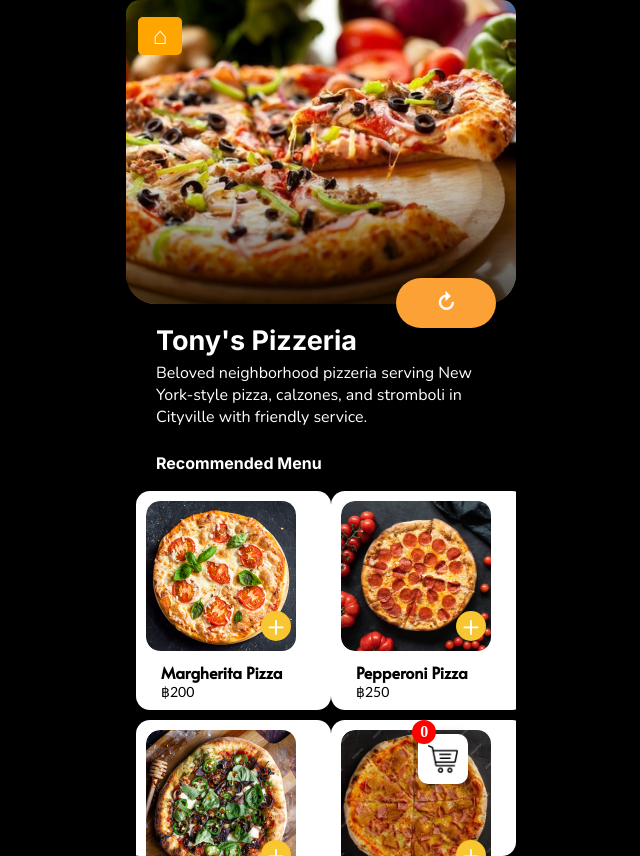
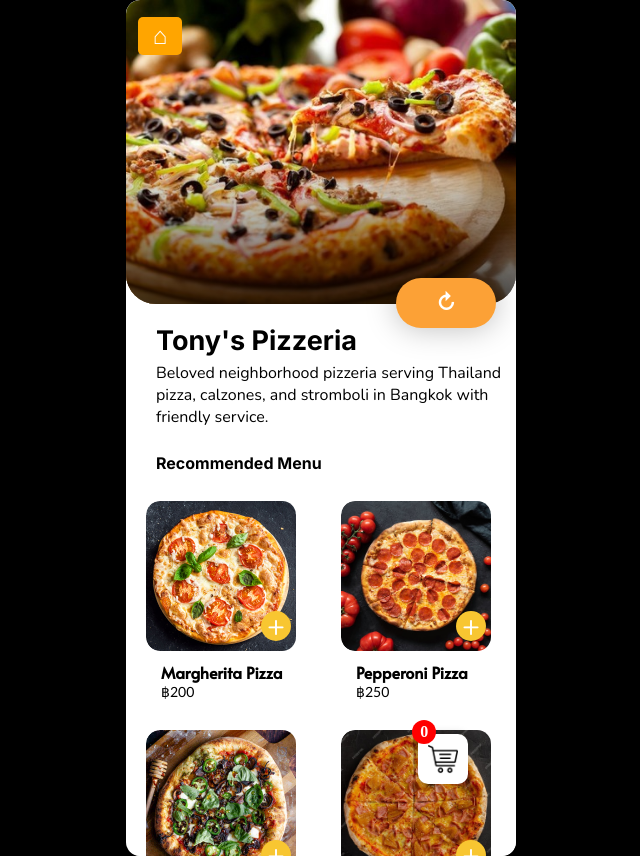
Before and after one commit to waritctd/Trial, a plain HTML site: page Restaurant-Pages/Restaurant1/restaurant.html in a window 1280 px wide. Shown: the whole page, without its empty margins (319-959 px from the left). Drawn offline with nearby package versions, Linux system fonts and the light colour scheme.

Commit message:
modified:   Restaurant-Pages/Restaurant1/restaurant.html

```diff
--- a/Restaurant-Pages/Restaurant1/restaurant.html
+++ b/Restaurant-Pages/Restaurant1/restaurant.html
@@ -12,31 +12,29 @@
 </head>
 
 <body>
+    <div class='extra'>
         <div class="main" id="restaurant_details">
             <a href="../../index.html"><button class="home-button">&#8962;</button></a>
             <div>
                 <div class="image-container">
                     <button class="reload" style="border:none;" onclick="randomPage()">&#8635;</button>
-                <img src="img/Header.jpeg" alt="Tony's Pizzeria" class="round">
+                    <img src="img/Header.jpeg" alt="Thames Thai Food" class="round">
 
                 </div>
             </div>
             <div class="text-container">
                 <p class="name">Tony's Pizzeria</p>
-            <p class="detial">Beloved neighborhood pizzeria serving New York-style pizza, calzones, and stromboli in Cityville with friendly service.</p>
+                <p class="detial">Beloved neighborhood pizzeria serving Thailand pizza, calzones, and stromboli in Bangkok with friendly service.</p>
             </div>
             <p class="menu-head">
                 Recommended Menu
             </p><br>
-
             <div class="menu-container" id="menu_list">
             </div>
-        <div class="cart-wrapper">
             <div class="cart-count" id="cartAmount">0</div>
             <a href="../../summary.html"><img src="img/shopping-cart-icon.png" class="shopping-cart"></img></a>
         </div>
     </div>
-
 </body>
 <script src="../data.js"></script>
 <script src="menu_list.js"></script>
```
Lines whose indentation alone changed are shown as unchanged.
